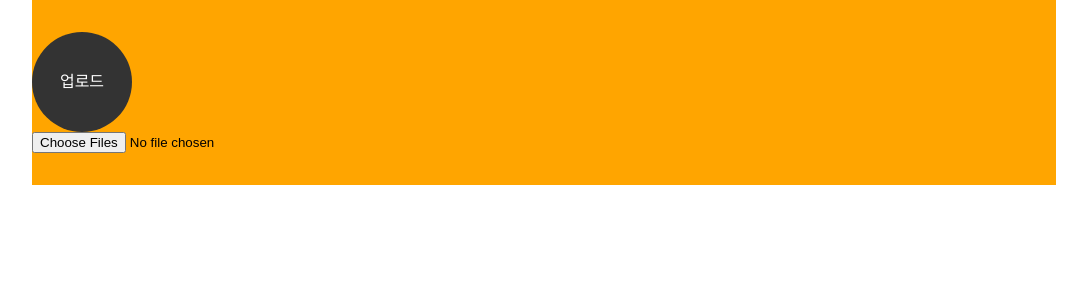
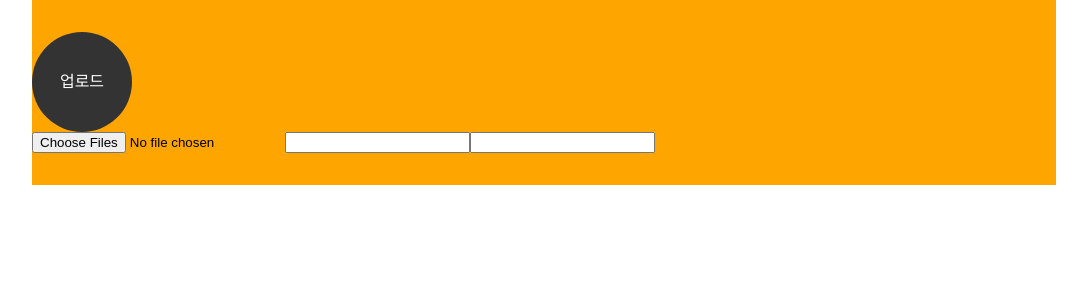
Before and after one commit to thisisyjin/project-test, a React (Create React App) app: page / in a window 1280 px wide. Shown: the top 300 px of the page, without its empty margins (96-1183 px from the left). Built offline with nearby package versions, Linux system fonts and the light colour scheme.

Commit message:
input test

```diff
--- a/src/App.js
+++ b/src/App.js
@@ -1,10 +1,12 @@
 import ImageUpload from './components/ImageUpload';
 import Responsive from './components/common/Responsive';
+import InputText from './components/InputText';
 
 function App() {
   return (
     <Responsive>
       <ImageUpload />
+      <InputText />
     </Responsive>
   );
 }
--- /dev/null
+++ b/src/components/InputText.jsx
@@ -0,0 +1,10 @@
+const InputText = () => {
+  return (
+    <>
+      <input type="text" />
+      <input type="number" />
+    </>
+  );
+};
+
+export default InputText;
```
